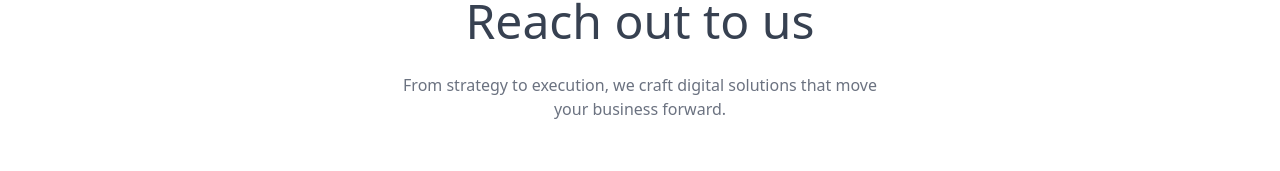
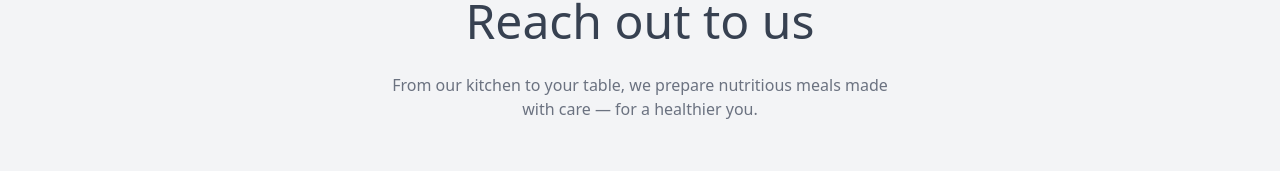
Before and after one commit to julius3788/HealthyKitchen, a React (Vite) app: page / in a window 1280 px wide. Shown: the part 3605-3776 px from the top of the page. Built offline with nearby package versions, Linux system fonts and the light colour scheme.

Commit message:
change contact us text

```diff
--- a/src/components/ContactUs.jsx
+++ b/src/components/ContactUs.jsx
@@ -38,8 +38,8 @@ const ContactUs = () => {
 
   return (
     <div
-        id='contact-us' className='flex flex-col items-center gap-7 px-4 sm:px-12 lg:px-24 xl:px-40 pt-30 text-gray-700 dark:text-white'>
-        <Title title='Reach out to us' desc='From strategy to execution, we craft digital solutions that move your business forward.' />
+        id='contact-us' className='flex flex-col items-center gap-7 px-4 sm:px-12 lg:px-24 xl:px-40 pt-30 text-gray-700 dark:text-white  bg-gray-100 dark:bg-gray-950'>
+        <Title title='Reach out to us' desc='From our kitchen to your table, we prepare nutritious meals made with care — for a healthier you.' />
 
         <form
         onSubmit={onSubmit} className='grid sm:grid-cols-2 gap-3 sm:gap-5 max-w-2xl w-full'>
```
